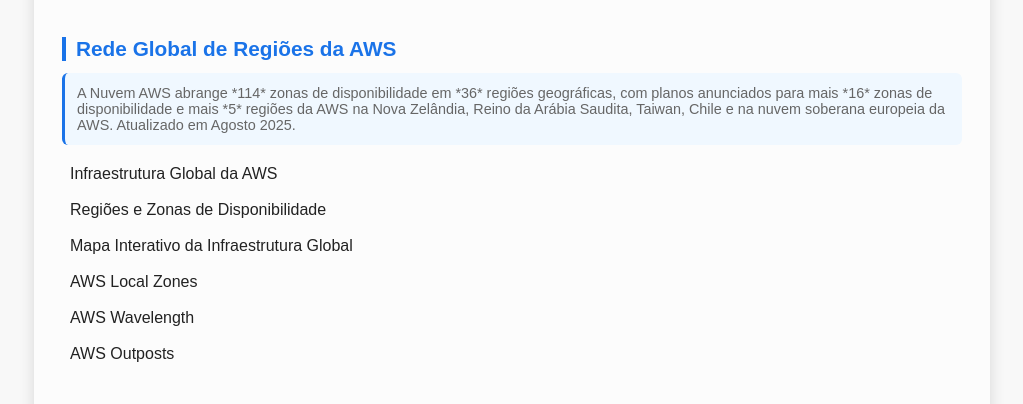
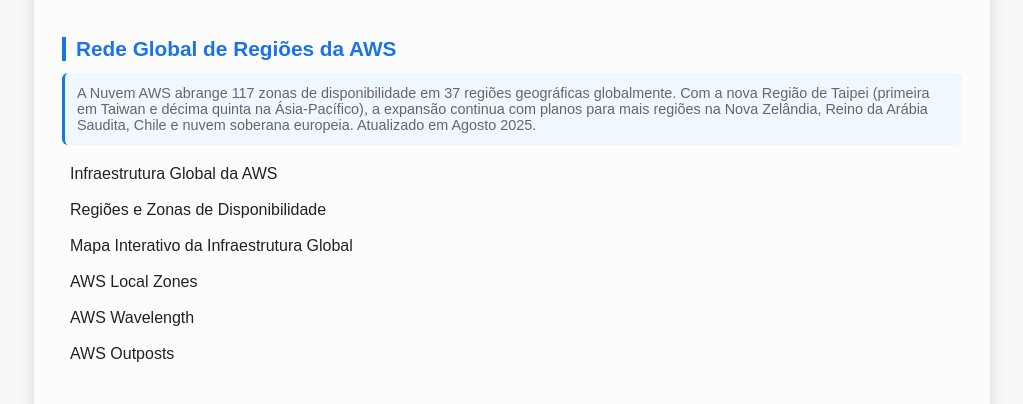
Before and after one commit to rogtavares/AWS_getavares.github.io, a plain HTML site: page index.html in a window 1280 px wide. Shown: the part 685-1089 px from the top of the page, without its empty margins (128-1151 px from the left). Drawn offline with Linux system fonts and the light colour scheme.

Commit message:
commint 129 fix0408

```diff
--- a/index.html
+++ b/index.html
@@ -72,7 +72,7 @@
       {nome: 'AWS Wavelength', url: 'https://aws.amazon.com/wavelength/'},
       {nome: 'AWS Outposts', url: 'https://aws.amazon.com/outposts/'}
     ],
-    descricao: 'A Nuvem AWS abrange *114* zonas de disponibilidade em *36* regiões geográficas, com planos anunciados para mais *16* zonas de disponibilidade e mais *5* regiões da AWS na Nova Zelândia, Reino da Arábia Saudita, Taiwan, Chile e na nuvem soberana europeia da AWS. Atualizado em Agosto 2025.'
+    descricao: 'A Nuvem AWS abrange 117 zonas de disponibilidade em 37 regiões geográficas globalmente. Com a nova Região de Taipei (primeira em Taiwan e décima quinta na Ásia-Pacífico), a expansão continua com planos para mais regiões na Nova Zelândia, Reino da Arábia Saudita, Chile e nuvem soberana europeia. Atualizado em Agosto 2025.'
   },
   {
     categoria: 'Análise de Dados',
```
